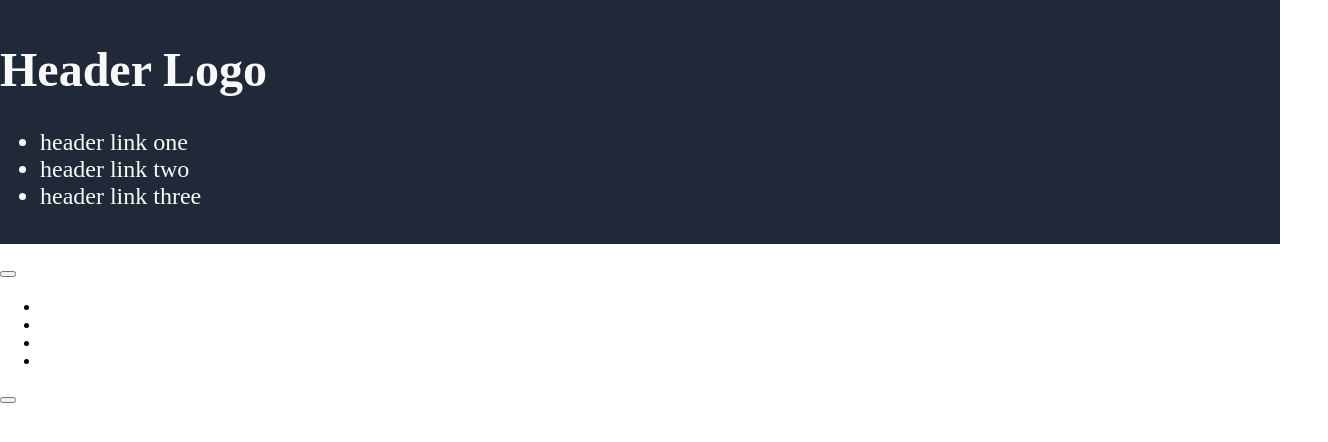
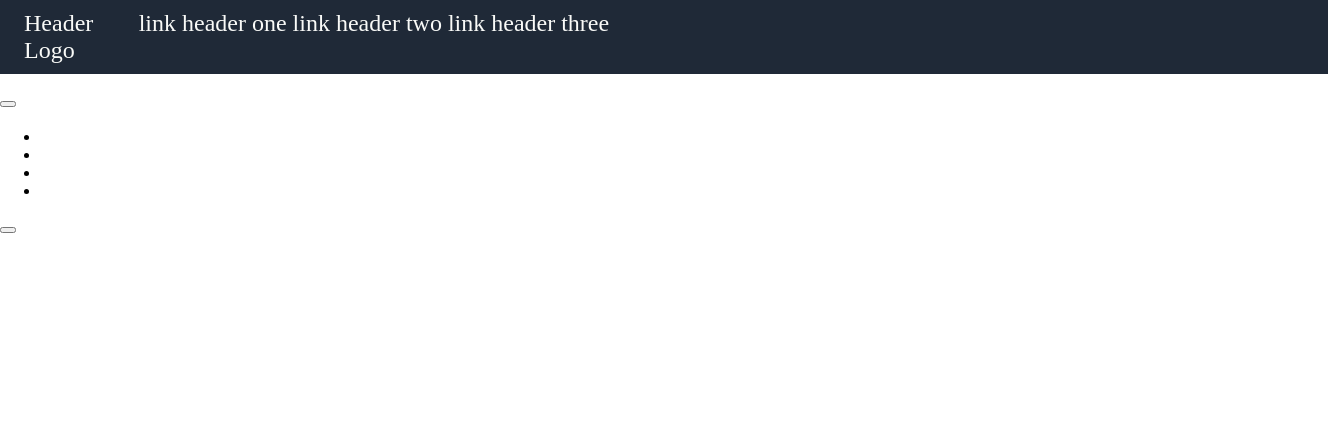
Before and after one commit to MihailKruts/Landing_page, a plain HTML site: page index.html in a window 1280 px wide. Shown: the whole page, 1328 px wide, since content can reach past the window. Drawn offline with Linux system fonts and the light colour scheme.

Commit message:
Edit index.html and style.css

```diff
--- a/index.html
+++ b/index.html
@@ -9,13 +9,11 @@
 </head>
 <body>
     <header>
-        <h1>Header Logo</h1>
+        Header Logo
         <nav>
-            <ul>
-                <li>header link one </li>
-                <li>header link two</li>
-                <li>header link three</li>
-            </ul>
+            <span>link header one</span>
+            <span>link header two</span>
+            <span>link header three</span>
         </nav>
     </header>
     <section>
--- a/style.css
+++ b/style.css
@@ -1,13 +1,25 @@
-header{
-    background-color: #1F2937;
-    color: #F9FAF8;
-    font-size: 24px;
-    padding: 10px 0;
-    width: 100%;
-}
+
 body{
     padding: 0;
     margin: 0;
     height: 100%;
 
 }
+
+header{
+    display: flex;
+    background-color: #1F2937;
+    color: #F9FAF8;
+    font-size: 24px;
+    padding: 10px 1em;
+    width: 100%;
+}
+
+nav{
+
+    width: inherit;
+}
+.nav-bar{
+    display: flex;
+    gap: 10px;
+}
```
